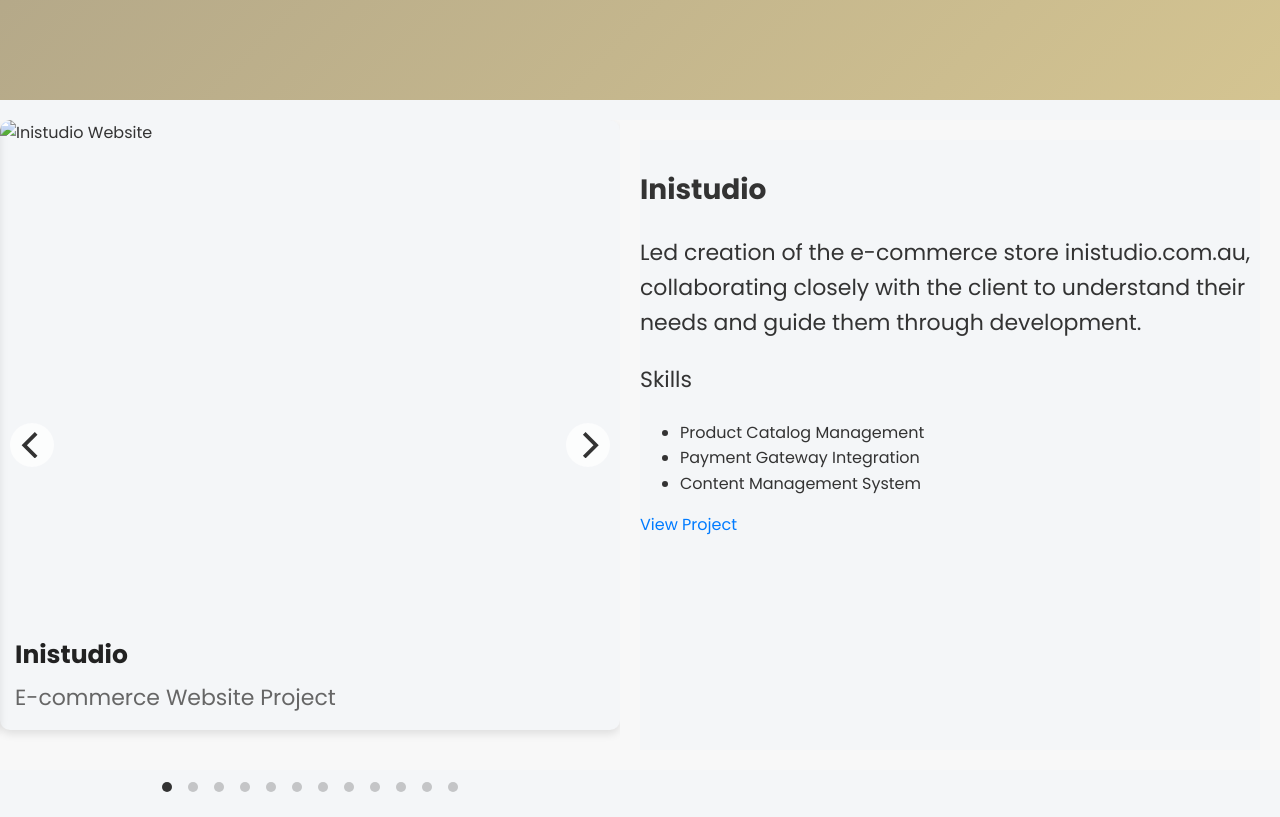
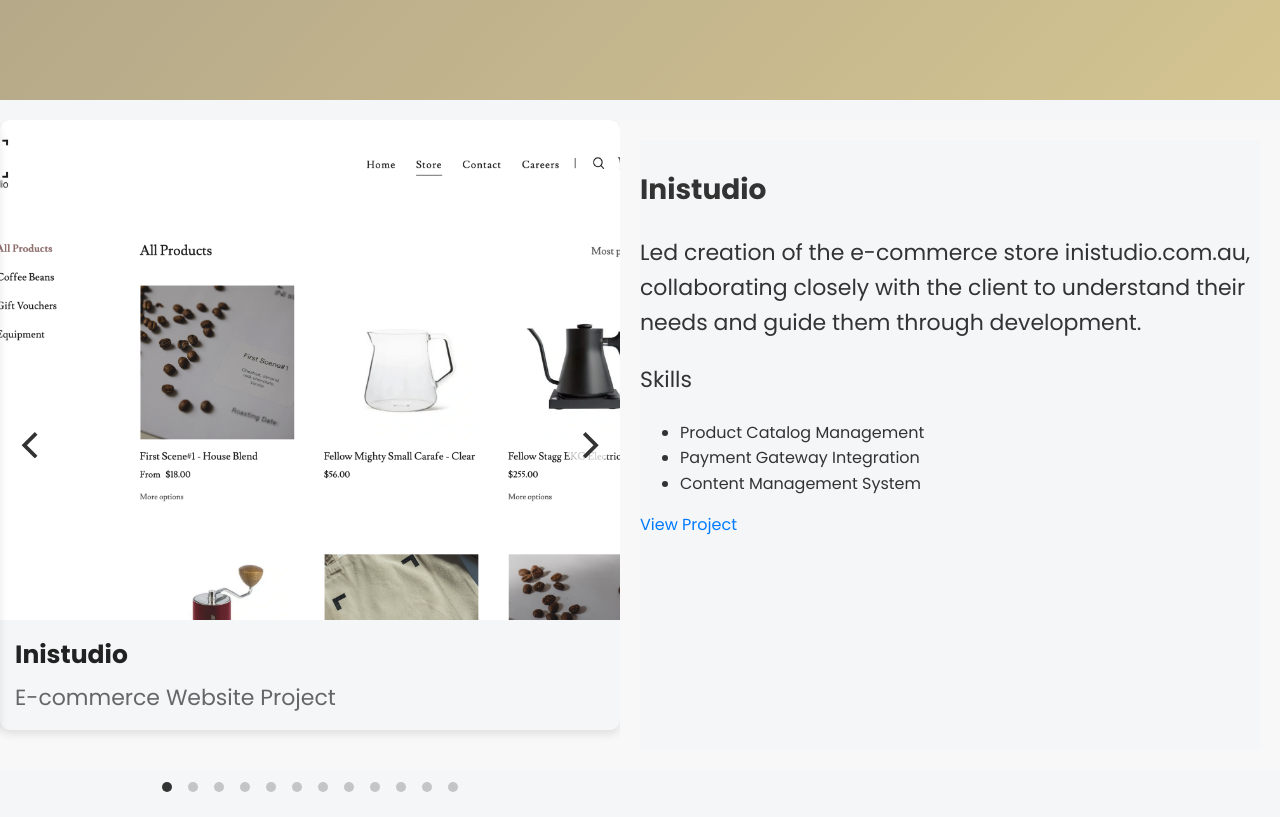
Before and after one commit to rudibakaal/portfolio, a plain HTML site: page index.html in a window 1280 px wide. Shown: the part 700-1517 px from the top of the page. Drawn offline with nearby package versions, Linux system fonts and the light colour scheme; the site is published under a folder, as on GitHub Pages, so addresses that start at the root find nothing.

Commit message:
Update index.html

```diff
--- a/index.html
+++ b/index.html
@@ -62,7 +62,7 @@
   <div class="carousel">
 
     <div class="carousel-cell">
-      <img src="/img/inistudio.jpg" alt="Inistudio Website">
+      <img src="img/inistudio.jpg" alt="Inistudio Website">
       <h3>Inistudio</h3>
       <div class="hidden-description">
         <p>Skills</p>
```
